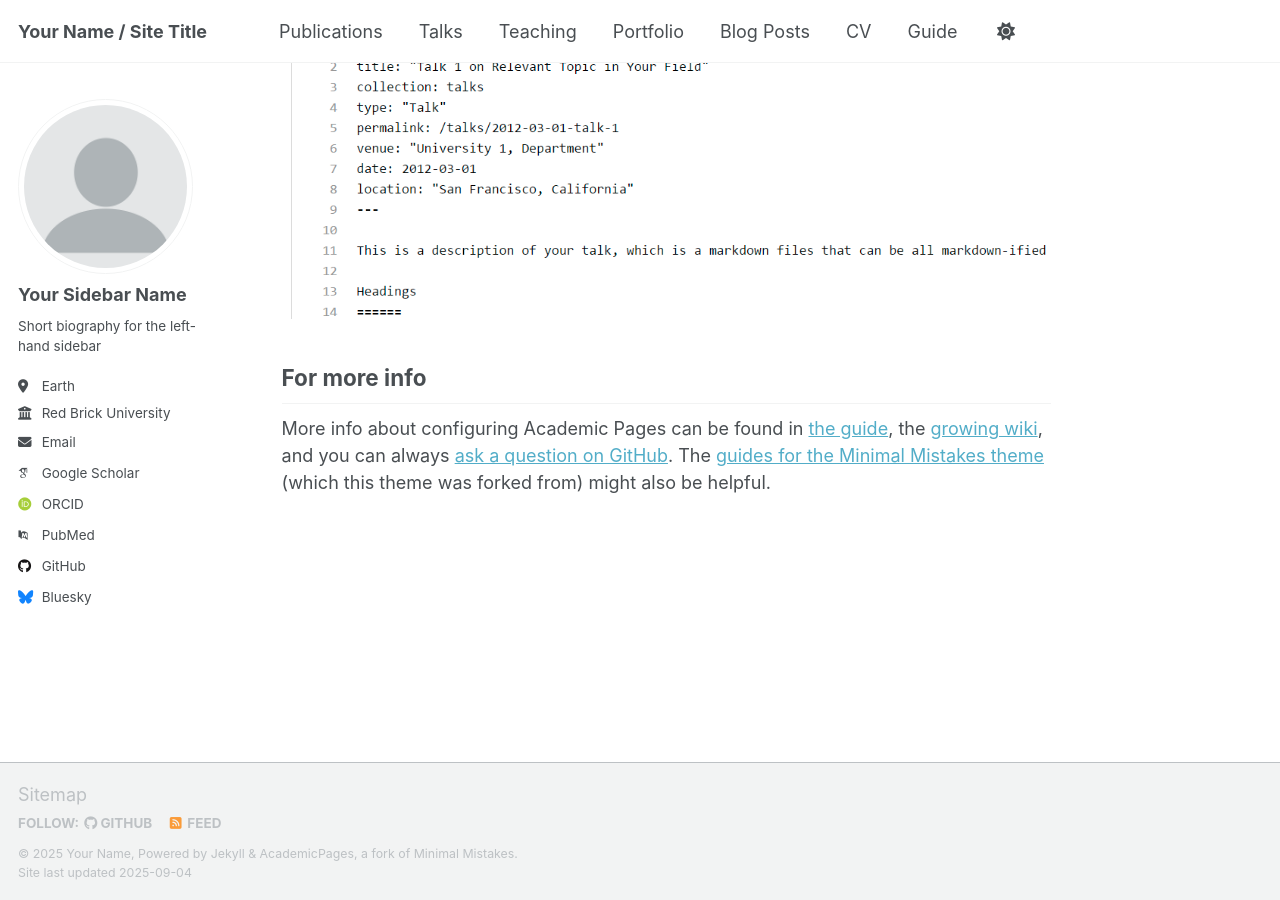
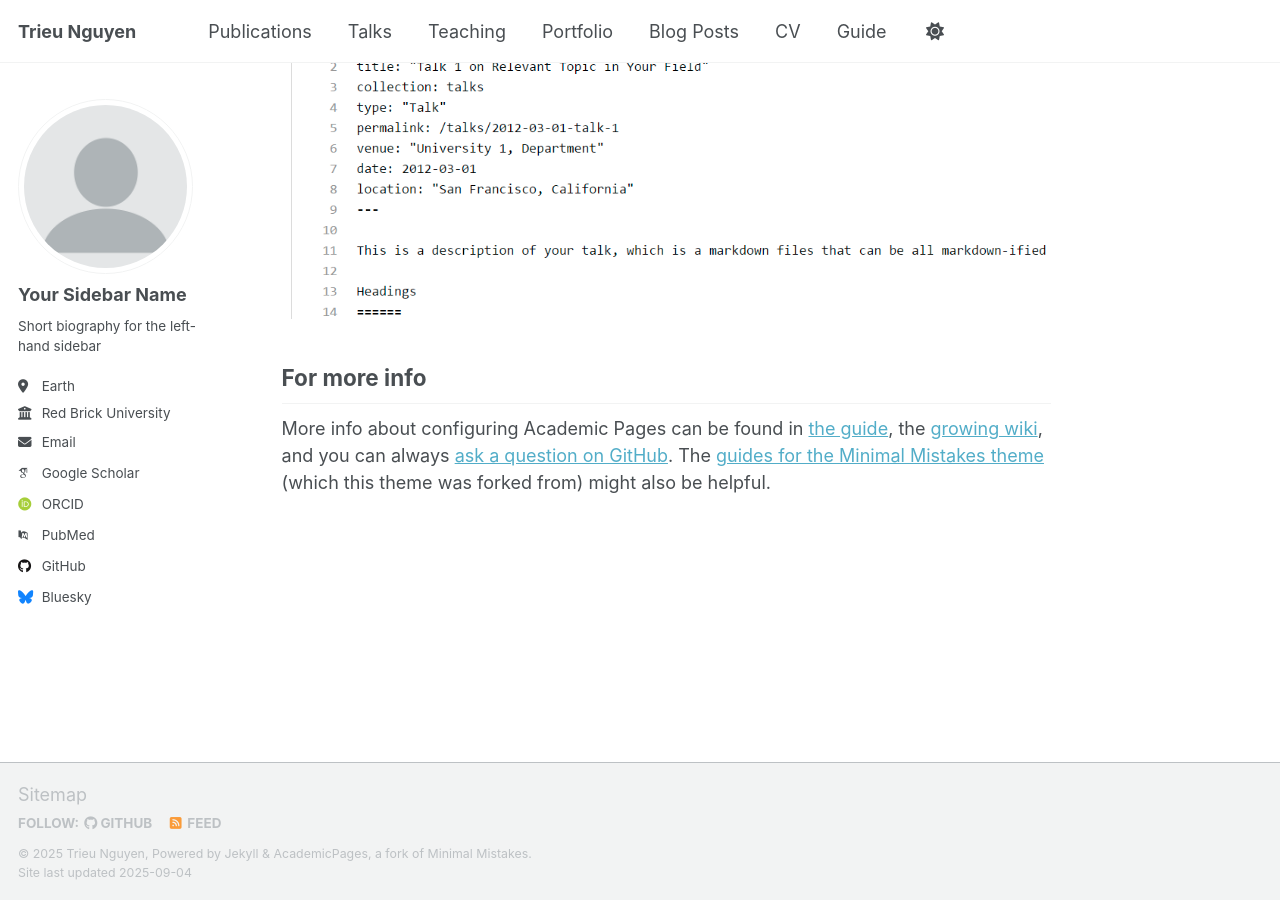
Before and after one commit to nnhoangtrieu/nnhoangtrieu.github.io, a Jekyll site: the page built from _pages/about.md, in a window 1280 px wide and 900 px high, scrolled down 2880 px. Built offline with Jekyll 4.4.1, drawn with Linux system fonts in a browser that asks for light colours; some web fonts are replaced; a script that is not in the unit is left out.

Commit message:
Update site title and name in config

```diff
--- a/_config.yml
+++ b/_config.yml
@@ -9,9 +9,9 @@
 # Basic Site Settings
 locale                   : "en-US"
 site_theme               : "default" # Currently available options are "default", "air"
-title                    : "Your Name / Site Title"
+title                    : "Trieu Nguyen"
 title_separator          : "-"
-name                     : &name "Your Name"
+name                     : &name "Trieu Nguyen"
 description              : &description "personal description"
 url                      : https://academicpages.github.io # the base hostname & protocol for your site e.g. "https://[your GitHub username].github.io" or if you already have some other page hosted on Github then use "https://[your GitHub username].github.io/[Your Repo Name]"
 baseurl                  : "" # the subpath of your site, e.g. "/blog"
```
